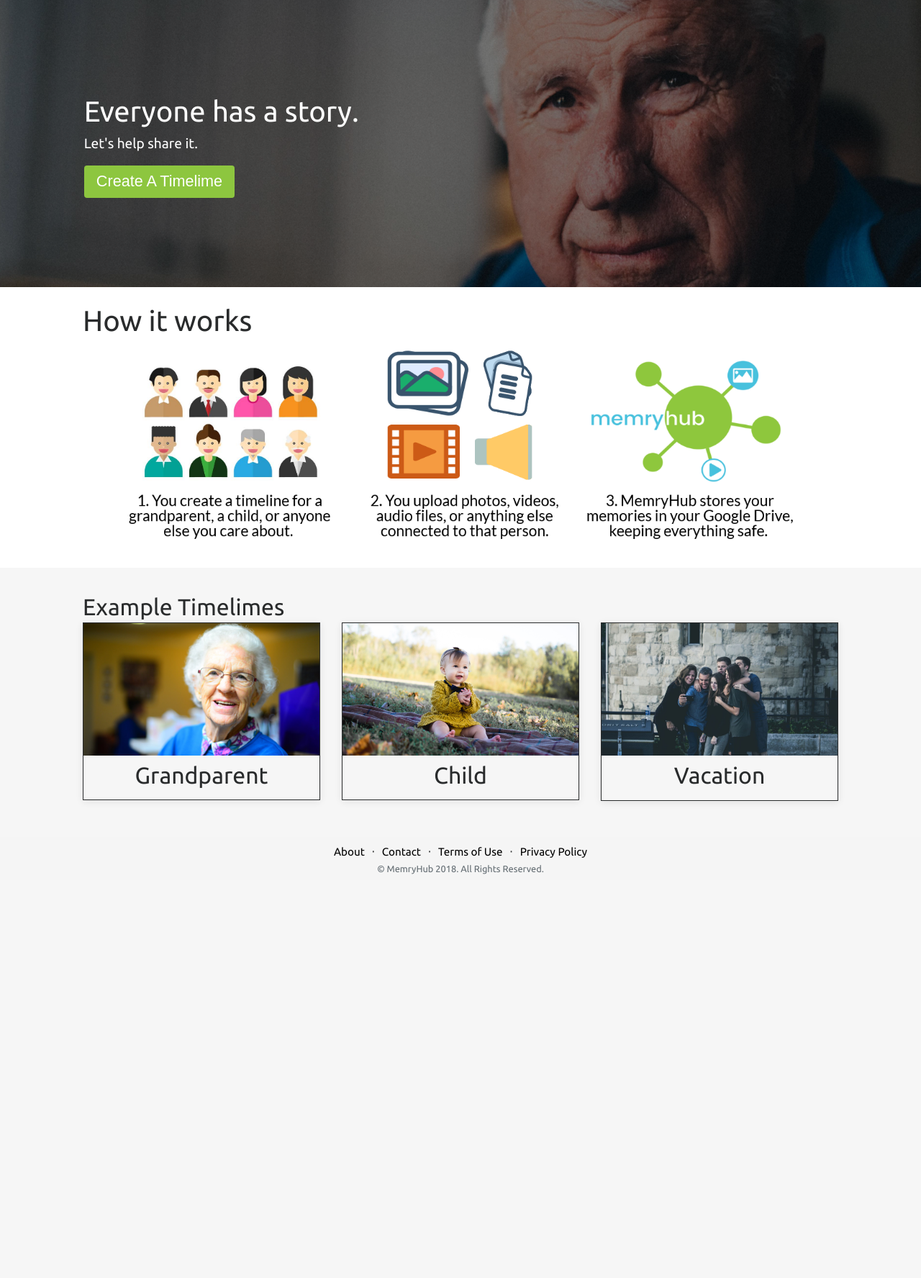
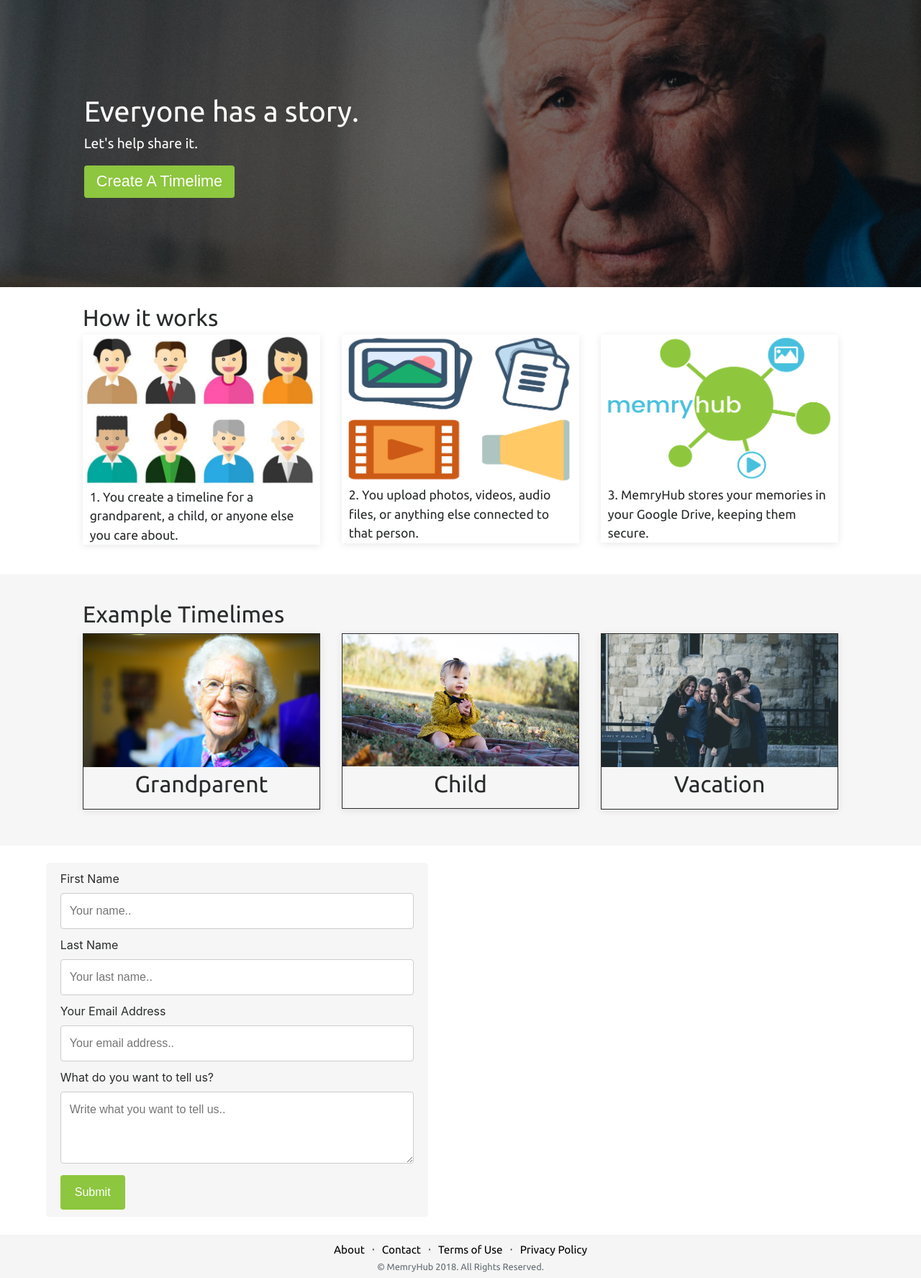
Before and after one commit to gbird3/memryHub, a Django app: page / in a window 1280 px wide. Shown: the part 95-1871 px from the top of the page at 72% size. Before the commit the page ends 1310 px from the top, so only its background shows below. Run offline with Django 3.2, Linux system fonts and the light colour scheme; some libraries are stand-ins or nearby versions.

Commit message:
Contact us form

```diff
--- a/home/static/home/css/index.css
+++ b/home/static/home/css/index.css
@@ -55,12 +55,6 @@
   padding: 0px;
 }
 
-#image-diagram{
-  width:100%;
-  padding-left: 5%;
-  padding-right: 5%;
-}
-
 .grey-row{
   background-color: #F6F6F6;
 }
@@ -69,23 +63,58 @@
   padding-left: 8%;
   padding-right: 8%;
   padding-top: 2%;
-  padding-bottom: 2%;
+  padding-bottom: .5%;
   width: auto;
 }
 
 .explanation p{
-  font-size: 110%;
+  font-size: 105%;
   margin-bottom: 0px;
 }
 
 .explanation h1{
   margin-bottom: 0px;
+  font-size: 2rem;
+}
+
+.diagram-section{
+  padding-left:1%;
+  padding-right: 2%;
+  box-shadow: 0 2px 10px 0px rgba(0, 0, 0, 0.09);
+}
+
+@media only screen and (max-width: 600px) {
+  .diagram-section{
+  margin-top: 5%;
+  }
+}
+
+.diagram-section p{
+  padding-top: 1%;
+  padding-left: 2%;
+  padding-right: 2%;
+  font-size: 110%;
+}
+
+.diagram-row {
+  padding-left: 8%;
+  padding-right: 8%;
+  padding-top: 0%;
+  padding-bottom: 2%;
+}
+
+.diagram-image{
+  height: auto;
+  width: 100%;
+  padding-left: auto;
+  padding-right: auto;
 }
 
 .header{
   padding-left: 8%;
   padding-right: 8%;
   padding-top: 3%;
+  padding-bottom: .5%;
 }
 
 .header h1{
@@ -112,7 +141,13 @@
 
 .memory-div h2{
   text-align: center;
-  padding-top: 3%;
+  padding-top: 2%;
+}
+
+@media only screen and (max-width: 600px) {
+  .memory-div{
+  margin-top: 5%;
+  }
 }
 
 .modal-header .close{
@@ -139,6 +174,54 @@
 .biteable-div{
   padding-left: 20%;
   padding-right: 20%;
+}
+
+.contact-row{
+  /*background-color: #49BFDC;*/
+}
+
+.contact-page{
+  margin-left: 8%;
+  margin-right: 5%;
+  margin-top: 4%;
+  margin-bottom: 4%
+}
+
+input[type=text], select, textarea {
+    width: 100%; /* Full width */
+    padding: 12px; /* Some padding */
+    border: 1px solid #ccc; /* Gray border */
+    border-radius: 4px; /* Rounded borders */
+    box-sizing: border-box; /* Make sure that padding and width stays in place */
+    margin-top: 0px; /* Add a top margin */
+    margin-bottom: 10px; /* Bottom margin */
+    resize: vertical /* Allow the user to vertically resize the textarea (not horizontally) */
+}
+
+/* Style the submit button with a specific background color etc */
+input[type=submit] {
+    background-color: #8DC63F;
+    color: white;
+    padding: 12px 20px;
+    border: none;
+    border-radius: 4px;
+    cursor: pointer;
+}
+
+/* When moving the mouse over the submit button, add a darker green color */
+input[type=submit]:hover {
+    background-color: #7aad35;
+}
+
+/* Add a background color and some padding around the form */
+.container-contact {
+    background-color: #f6f6f6;
+    border-radius: 5px;
+    padding-left: 20px;
+    padding-right:20px;
+    padding-top: 10px;
+    padding-bottom: 10px;
+
 }
 
 /*
--- a/home/templates/index.html
+++ b/home/templates/index.html
@@ -27,7 +27,31 @@
 				<div class = "explanation">
 					<h1>How it works</h1>
 					<!--<p>MemryHub lets you store and manage your life memories. Photos, videos, audio files, and text stories are stored in your Google Drive, but managed & accessed through MemryHub.</p>-->
-					<img class = "" id = "image-diagram" src={% static "home/media/diagram.png" %}></img>
+					<!--<img class = "" id = "image-diagram" src={% static "home/media/diagram.png" %}></img>-->
+				</div>
+			</div>
+		</div>
+
+		<div class = "row diagram-row">
+			<div class = "col-md-4">
+				<div class = "diagram-section" id = "diagram-section-1">
+					<img class = "diagram-image" id = "image-diagram" src={% static "home/media/diagram-logo-1.png" %}></img>
+					<p>1. You create a timeline for a grandparent, a child, or anyone else you care about.</p>
+				</div>
+			</div>
+
+			<div class = "col-md-4">
+				<div class = "diagram-section" id = "diagram-section-1">
+					<img class = "diagram-image" id = "image-diagram" src={% static "home/media/diagram-logo-2.png" %}></img>
+					<p>2. You upload photos, videos, audio files, or anything else connected to that person.</p>
+				</div>
+			</div>
+
+
+			<div class = "col-md-4">
+				<div class = "diagram-section" id = "diagram-section-1">
+					<img class = "diagram-image" id = "image-diagram" src={% static "home/media/diagram-logo-3v2.png" %}></img>
+					<p>3. MemryHub stores your memories in your Google Drive, keeping them secure.</p>
 				</div>
 			</div>
 		</div>
@@ -80,6 +104,32 @@
 		    </div>
 
 		  </div>
+		</div>
+
+
+		<div class = "row contact-row">
+			<div class = "col-md-6">
+				<div class = "contact-page">
+					<div class="container container-contact">
+					  <form action="submit">
+					    <label for="fname">First Name</label>
+					    <input type="text" id="fname" name="firstname" placeholder="Your name..">
+
+					    <label for="lname">Last Name</label>
+					    <input type="text" id="lname" name="lastname" placeholder="Your last name..">
+
+							<label for="lname">Your Email Address</label>
+					    <input type="text" id="email" name="email" placeholder="Your email address..">
+
+					    <label for="subject">What do you want to tell us?</label>
+					    <textarea id="subject" name="subject" placeholder="Write what you want to tell us.." style="height:100px"></textarea>
+
+					    <input type="submit" value="Submit">
+
+					  </form>
+					</div>
+				</div>
+			</div>
 		</div>
 
 
```
Also changed, not shown: home/static/home/media/diagram-logo-1.png (added), home/static/home/media/diagram-logo-2.png (added), home/static/home/media/diagram-logo-3.png (added), home/static/home/media/diagram-logo-3v2.png (added).
